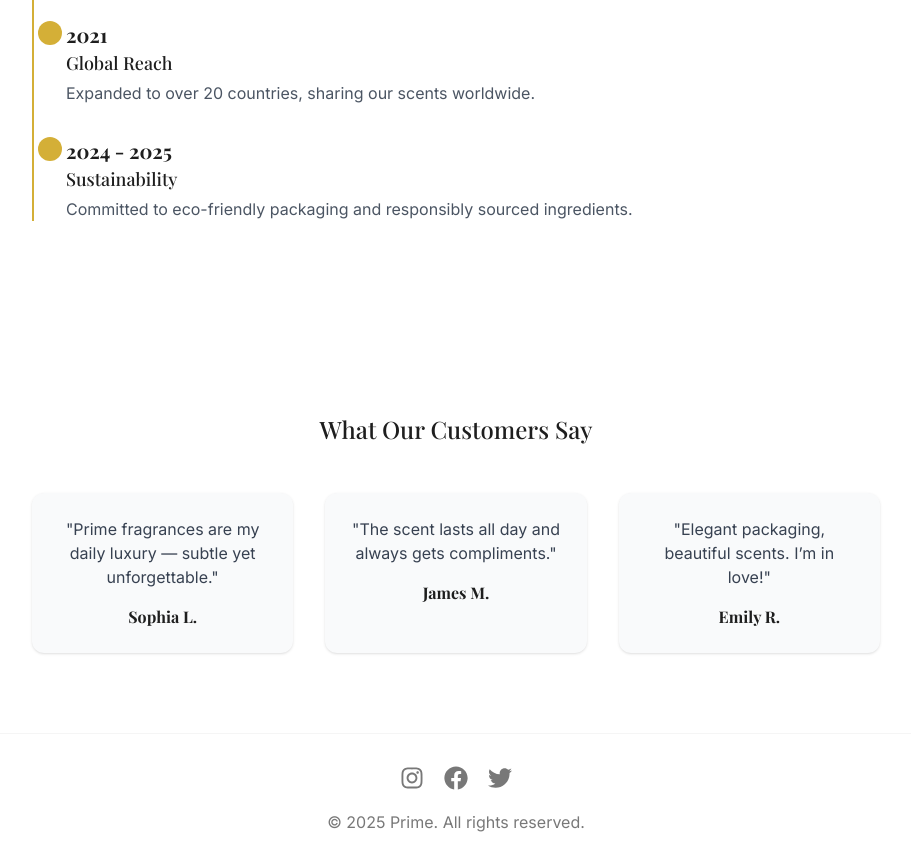
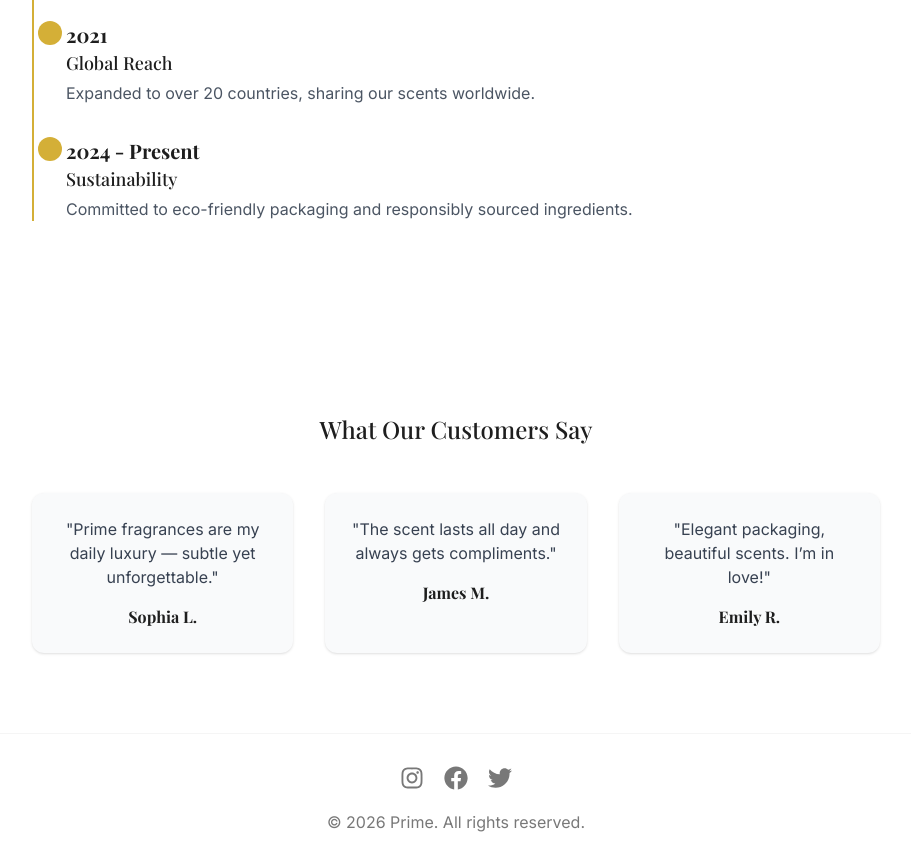
Before and after one commit to cyber-bro001/Prime, a React (Vite) app: page /about in a window 1280 px wide. Shown: the part 1000-1866 px from the top of the page, without its empty margins (184-1095 px from the left). Built offline with nearby package versions, Linux system fonts and the light colour scheme.

Commit message:
added a few styles and changes in the footer & hero page

```diff
--- a/src/components/BrandTimeline.jsx
+++ b/src/components/BrandTimeline.jsx
@@ -16,7 +16,7 @@ export default function BrandTimeline() {
       description: 'Expanded to over 20 countries, sharing our scents worldwide.',
     },
     {
-      year: '2024 - 2025',
+      year: '2024 - Present',
       title: 'Sustainability',
       description: 'Committed to eco-friendly packaging and responsibly sourced ingredients.',
     },
--- a/src/components/Footer.jsx
+++ b/src/components/Footer.jsx
@@ -8,7 +8,7 @@ export default function Footer() {
         <FaFacebook className="w-6 h-6 hover:text-accent" />
         <FaTwitter className="w-6 h-6 hover:text-accent" />
       </div>
-      © 2025 Prime. All rights reserved.
+      © 2026 Prime. All rights reserved.
     </footer>
   )
 }
--- a/src/components/Hero.jsx
+++ b/src/components/Hero.jsx
@@ -1,4 +1,5 @@
 import heroImage from '../assets/prime-scent.jpg'
+import {Link} from "react-router-dom";
 
 export default function Hero() {
   return (
@@ -21,12 +22,12 @@ export default function Hero() {
         <p className="max-w-xl mx-auto mb-8 text-lg lg:text-2xl text-secondary/95 font-normal">
           Discover timeless fragrances that define elegance, crafted for every moment that matters.
         </p>
-        <a
-          href="#"
+        <Link
+          to="/shop"
           className="px-8 py-3 bg-accent text-white font-semibold rounded-full hover:bg-primary transition"
         >
           Shop Now
-        </a>
+        </Link>
       </div>
     </section>
   )
```
Also changed, not shown: 1 other file (tests, documents, lock files or other folders).
